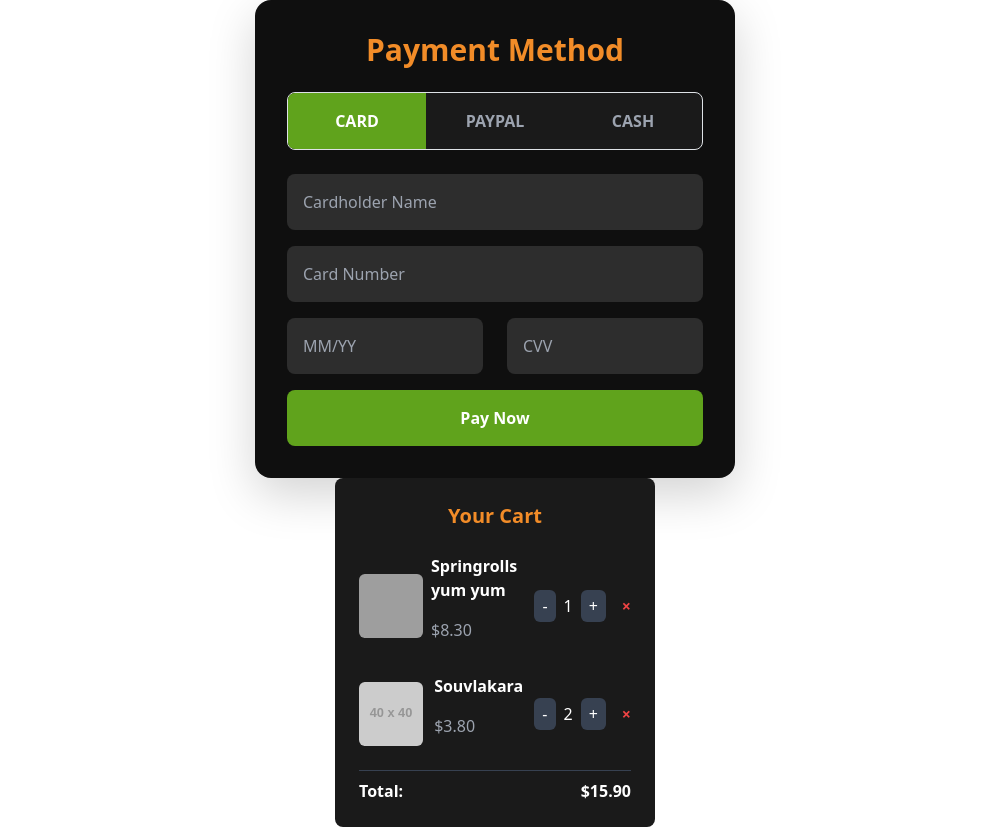
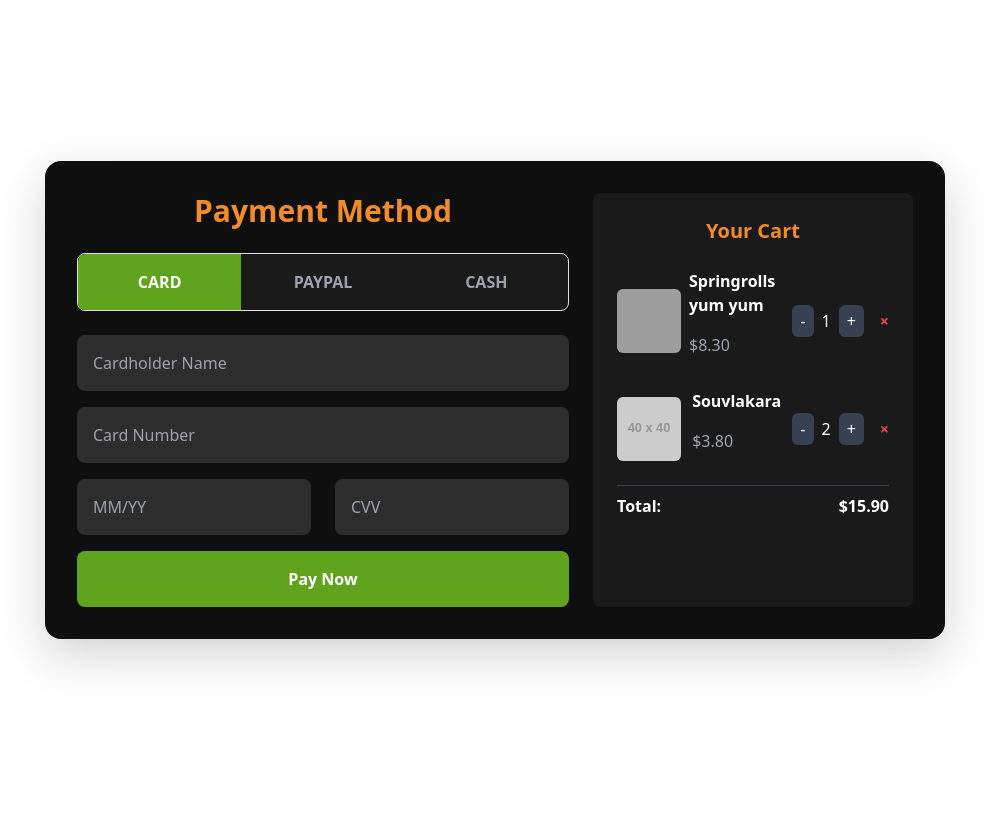
Before and after one commit to theopitsi-hue/STiSE-Project-UNIWA, a React (Create React App) app in the folder Springroll-Client/: page /payment in a window 1280 px wide. Shown: the whole page, without its empty margins (145-1134 px from the left). After the commit the page ends 800 px from the top, so only its background shows below. Built offline with nearby package versions, Linux system fonts and the light colour scheme; grey boxes are pictures that could not be loaded.

Commit message:
style(payment: fix layout structure so cart appears on the right

```diff
--- a/Springroll-Client/src/pages/Payment/Payment.jsx
+++ b/Springroll-Client/src/pages/Payment/Payment.jsx
@@ -31,9 +31,10 @@ const Payment = () => {
     const total = cart.reduce((sum, item) => sum + item.price * item.quantity, 0).toFixed(2);
 
     return (
-        <><div className="w-full max-w-[480px] mx-auto p-6 sm:p-8 bg-[#0f0f0f] rounded-2xl shadow-lg space-y-6">
+        <div className="w-full max-w-[900px] mx-auto p-6 sm:p-8 bg-[#0f0f0f] rounded-2xl shadow-lg flex gap-6">
 
-            {/* Header */}
+            {/*LEFT SIDE:  Header */}
+            <div className="flex-1 space-y-6">
                 <h2 className="text-3xl font-semibold text-springOrange text-center mb-6">
                     Payment Method
                 </h2>
@@ -92,7 +93,9 @@ const Payment = () => {
                 {/* CASH */}
                 {method === "cash" && (
                     <div className="p-4 bg-[#2d2d2d] rounded-lg text-white">
-                    <p className="mb-2 font-semibold text-springOrange">Cash Payment</p>
+                        <p className="mb-2 font-semibold text-springOrange">
+                            Cash Payment
+                        </p>
                         <p>You will pay the driver upon delivery. Be kind and leave tips yeah?</p>
                         <button className="w-full mt-4 p-3 bg-springGreenMedium text-white rounded-lg font-bold">
                             Confirm Order
@@ -131,7 +134,7 @@ const Payment = () => {
                     <span>${total}</span>
                 </div>
             </div>
-        </>
+        </div>
     );
 };
 
```
Lines whose indentation alone changed are shown as unchanged.
